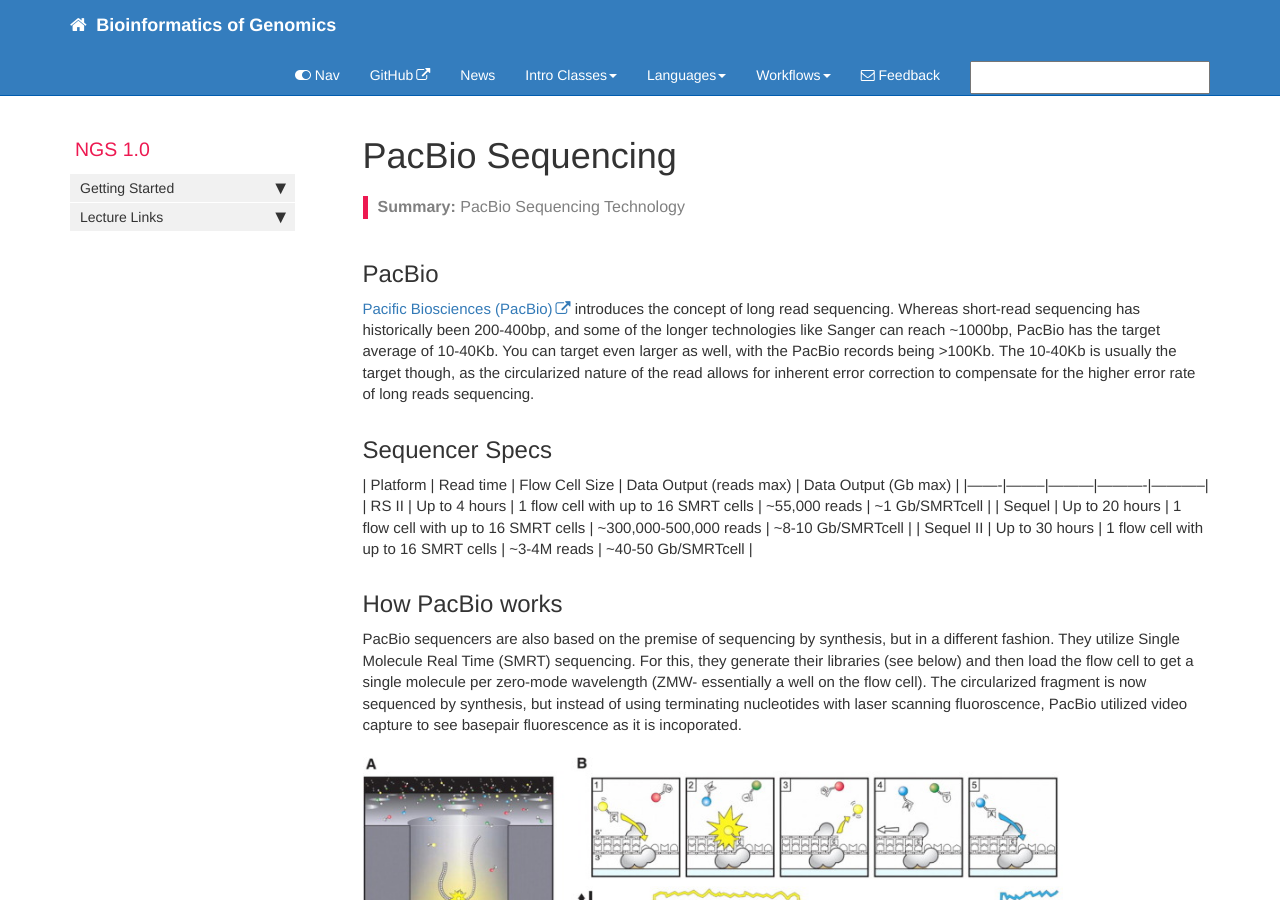
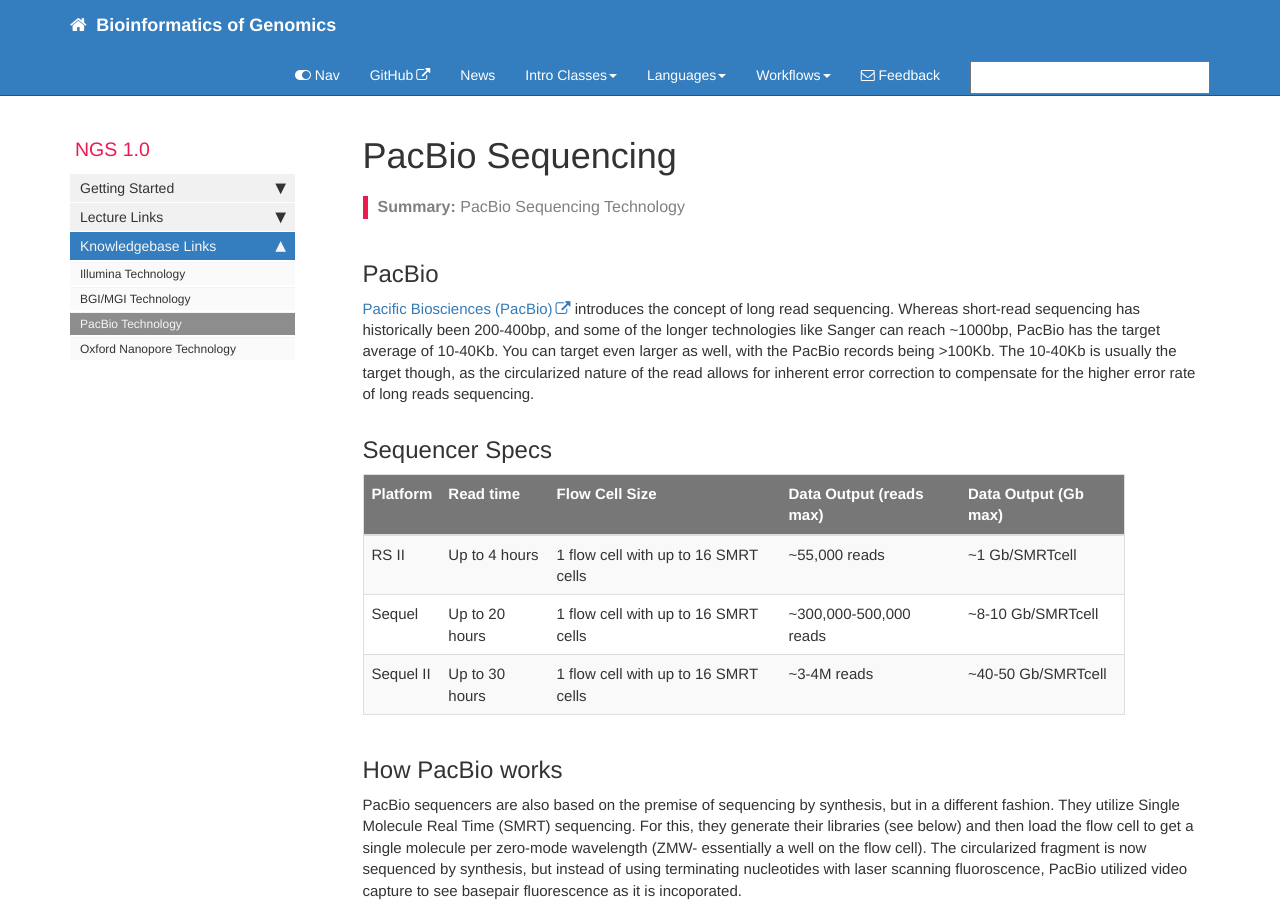
Before and after one commit to RU-MaGIC-Classes/Genomics-course-guide, a Jekyll site: the page built from pages/intro-to-ngs/pacbio.md, in a window 1280 px wide and 900 px high. Built offline with Jekyll 4.4.1, drawn with Linux system fonts in a browser that asks for light colours; comment, search, counter and statistics services are not loaded.

Commit message:
Updated NGS sidebar
Updated NGS sidebar to include knowledgebase links and minor tweaks

```diff
--- a/_data/sidebars/ngs_sidebar.yml
+++ b/_data/sidebars/ngs_sidebar.yml
@@ -21,3 +21,19 @@ entries:
     - title: NGS-101 Lecture
       external_url: https://github.com/RU-MaGIC-Classes/Intro-to-NGS/blob/master/docs/lectures/NGS_101.pdf
       output: web, pdf
+
+  - title: Knowledgebase Links
+    output: web, pdf
+    folderitems:
+    - title: Illumina Technology
+      url: /illumina.html
+      output: web
+    - title: BGI/MGI Technology
+      url: /bgi.html
+      output: web
+    - title: PacBio Technology
+      url: /pacbio.html
+      output: web
+    - title: Oxford Nanopore Technology
+      url: /ont.html
+      output: web
--- a/pages/intro-to-ngs/pacbio.md
+++ b/pages/intro-to-ngs/pacbio.md
@@ -13,6 +13,7 @@ folder: intro-to-ngs
 [Pacific Biosciences (PacBio)](https://www.pacb.com/) introduces the concept of long read sequencing. Whereas short-read sequencing has historically been 200-400bp, and some of the longer technologies like Sanger can reach ~1000bp, PacBio has the target average of 10-40Kb. You can target even larger as well, with the PacBio records being >100Kb. The 10-40Kb is usually the target though, as the circularized nature of the read allows for inherent error correction to compensate for the higher error rate of long reads sequencing.
 
 ## Sequencer Specs
+
 | Platform | Read time | Flow Cell Size | Data Output (reads max) | Data Output (Gb max) |
 |-------|--------|---------|----------|-----------|
 | RS II | Up to 4 hours | 1 flow cell with up to 16 SMRT cells | ~55,000 reads | ~1 Gb/SMRTcell |
```
Also changed, not shown: pages/intro-to-ngs/illumina.md (+1 -1 lines).
